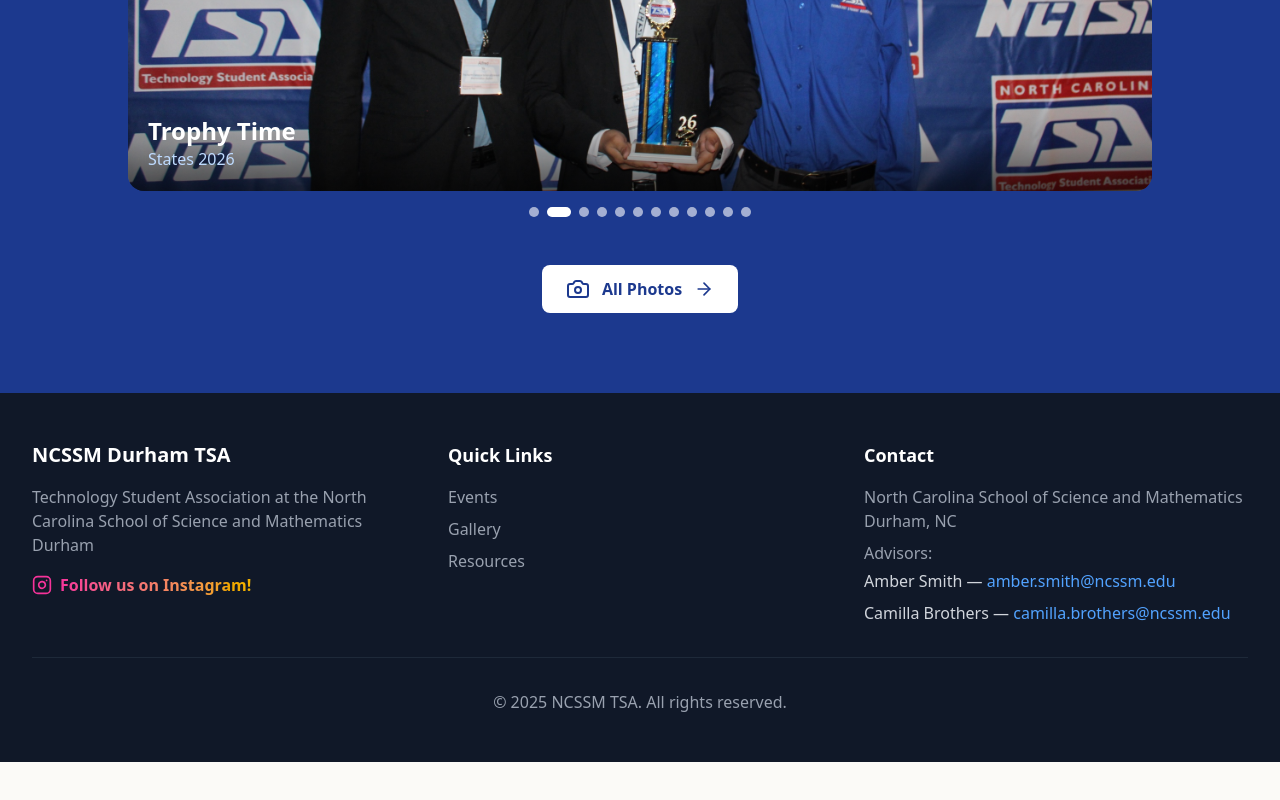
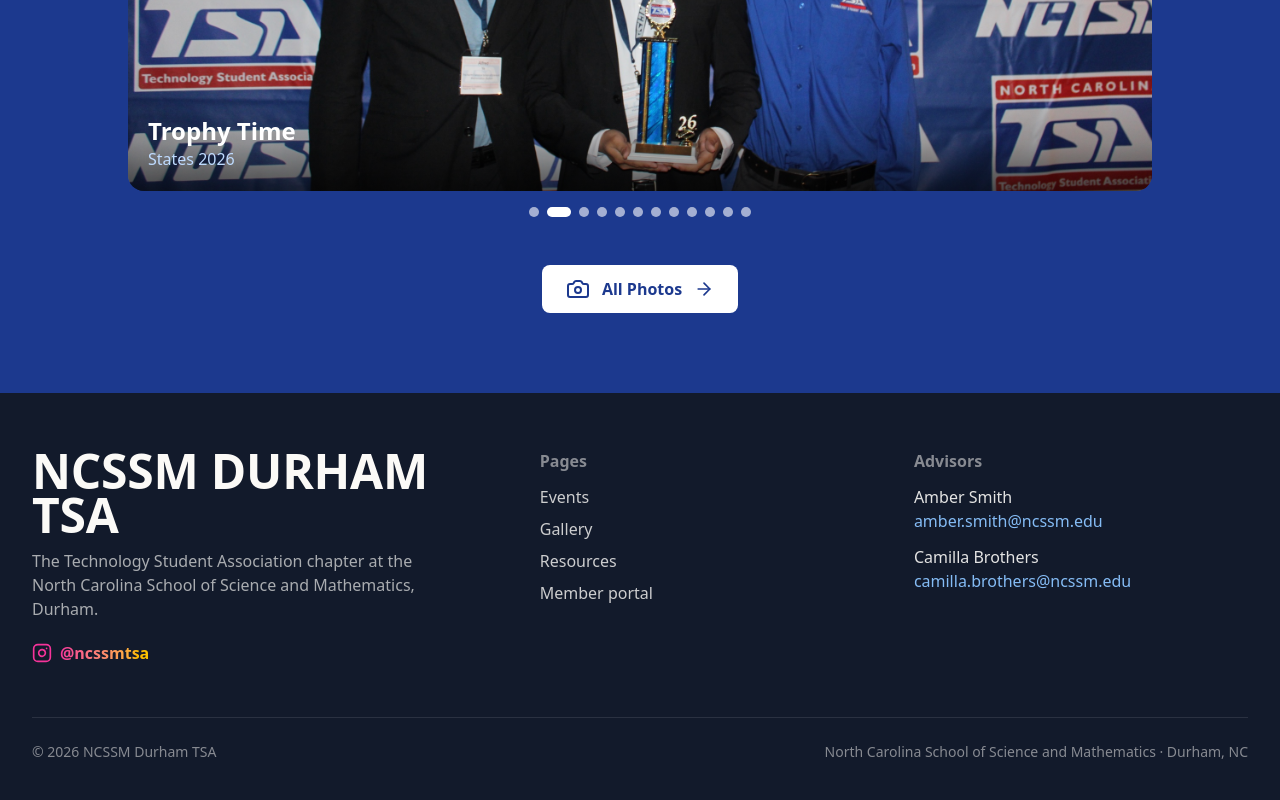
Before and after one commit to ncssmtsa2025git/ncssm-tsa-hub-deploy, a Next.js app in the folder website-frontend/: page / in a window 1280 px wide. Shown: the part 3105-3905 px from the top of the page. Before the commit the page ends 3867 px from the top, so only its background shows below. Built offline with nearby package versions, Linux system fonts and the light colour scheme; no server answers.

Commit message:
feat: redesign footer with Instagram colors and advisor emails

```diff
--- a/website-frontend/app/components/Footer.tsx
+++ b/website-frontend/app/components/Footer.tsx
@@ -2,75 +2,68 @@ import Link from "next/link";
 import React from "react";
 import { Instagram } from "lucide-react";
 
+const ADVISORS = [
+  { name: "Amber Smith", email: "amber.smith@ncssm.edu" },
+  { name: "Camilla Brothers", email: "camilla.brothers@ncssm.edu" },
+];
+
 export default function Footer(): React.ReactElement {
   return (
-    <footer className="bg-gray-900 text-white py-12">
-      <div className="max-w-7xl mx-auto px-4 sm:px-6 lg:px-8">
-        <div className="grid md:grid-cols-3 gap-8">
-          {/* Left: About */}
+    <footer className="bg-ink text-paper">
+      <div className="mx-auto max-w-7xl px-4 pb-10 pt-14 sm:px-6 lg:px-8">
+        <div className="grid gap-10 md:grid-cols-[1.4fr_1fr_1fr]">
           <div>
-            <h3 className="text-xl font-bold mb-4">NCSSM Durham TSA</h3>
-            <p className="text-gray-400 mb-4">
-              Technology Student Association at the North Carolina School of Science and Mathematics Durham
+            <p className="display text-5xl">NCSSM Durham TSA</p>
+            <p className="mt-3 max-w-sm text-paper/65">
+              The Technology Student Association chapter at the North Carolina School of Science and Mathematics, Durham.
             </p>
             <a
-              href="https://www.instagram.com/ncssmtsa?utm_source=ig_web_button_share_sheet&igsh=MXRyZWYwdmxreXBsaQ=="
+              href="https://www.instagram.com/ncssmtsa"
               target="_blank"
               rel="noopener noreferrer"
-              className="inline-flex items-center text-gray-100 hover:scale-105 transition-transform duration-200"
+              className="mt-5 inline-flex items-center gap-2 font-semibold transition-transform duration-200 hover:scale-105"
             >
-              <Instagram className="w-5 h-5 mr-2 text-pink-500" />
-              <span className="bg-gradient-to-r from-pink-500 to-yellow-500 bg-clip-text text-transparent font-semibold">
-                Follow us on Instagram!
-              </span>
+              <Instagram aria-hidden className="h-5 w-5 text-pink-500" />
+              <span className="bg-gradient-to-r from-pink-500 to-yellow-400 bg-clip-text text-transparent">@ncssmtsa</span>
             </a>
           </div>
 
-          {/* Middle: Quick Links */}
+          <nav aria-label="Footer">
+            <p className="mb-3 font-semibold text-paper/50">Pages</p>
+            <ul className="space-y-2">
+              {[
+                ["/events", "Events"],
+                ["/gallery", "Gallery"],
+                ["/resources", "Resources"],
+                ["/portal", "Member portal"],
+              ].map(([href, label]) => (
+                <li key={href}>
+                  <Link href={href} className="text-paper/80 hover:text-paper">
+                    {label}
+                  </Link>
+                </li>
+              ))}
+            </ul>
+          </nav>
+
           <div>
-            <h4 className="text-lg font-semibold mb-4">Quick Links</h4>
-            <div className="space-y-2">
-              <Link href="/events" className="text-gray-400 hover:text-white block">Events</Link>
-              <Link href="/gallery" className="text-gray-400 hover:text-white block">Gallery</Link>
-              <Link href="/resources" className="text-gray-400 hover:text-white block">Resources</Link>
-              {/* <Link href="/projects" className="text-gray-400 hover:text-white block">Past Projects</Link> */}
-            </div>
-          </div>
-
-          {/* Right: Contact */}
-          <div>
-            <h4 className="text-lg font-semibold mb-4">Contact</h4>
-            <p className="text-gray-400 mb-2">
-              North Carolina School of Science and Mathematics<br />
-              Durham, NC
-            </p>
-            <p className="text-gray-400 mb-1 font-medium">Advisors:</p>
-            <ul className="space-y-2">
-              <li className="text-gray-300">
-                Amber Smith —{" "}
-                <a
-                  href="mailto:amber.smith@ncssm.edu"
-                  className="text-blue-400 hover:underline"
-                >
-                  amber.smith@ncssm.edu
-                </a>
-              </li>
-              <li className="text-gray-300">
-                Camilla Brothers —{" "}
-                <a
-                  href="mailto:camilla.brothers@ncssm.edu"
-                  className="text-blue-400 hover:underline"
-                >
-                  camilla.brothers@ncssm.edu
-                </a>
-              </li>
+            <p className="mb-3 font-semibold text-paper/50">Advisors</p>
+            <ul className="space-y-3">
+              {ADVISORS.map((a) => (
+                <li key={a.email}>
+                  <p className="text-paper/90">{a.name}</p>
+                  <a href={`mailto:${a.email}`} className="text-[oklch(0.78_0.1_250)] hover:text-paper hover:underline">
+                    {a.email}
+                  </a>
+                </li>
+              ))}
             </ul>
           </div>
         </div>
 
-        {/* Bottom Copyright */}
-        <div className="border-t border-gray-800 mt-8 pt-8 text-center text-gray-400">
-          <p>&copy; 2025 NCSSM TSA. All rights reserved.</p>
+        <div className="mt-12 flex flex-wrap justify-between gap-2 border-t border-paper/10 pt-6 text-sm text-paper/50">
+          <p>&copy; {new Date().getFullYear()} NCSSM Durham TSA</p>
+          <p>North Carolina School of Science and Mathematics · Durham, NC</p>
         </div>
       </div>
     </footer>
```
